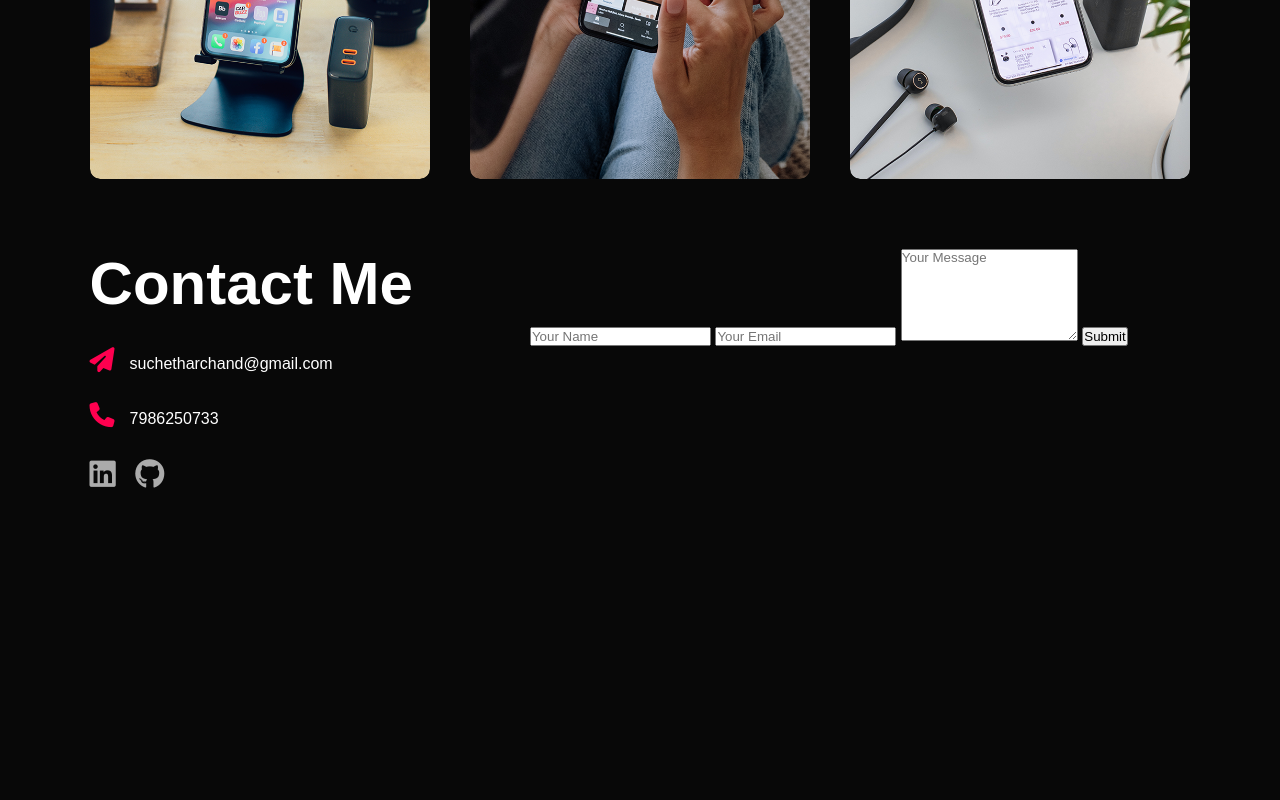
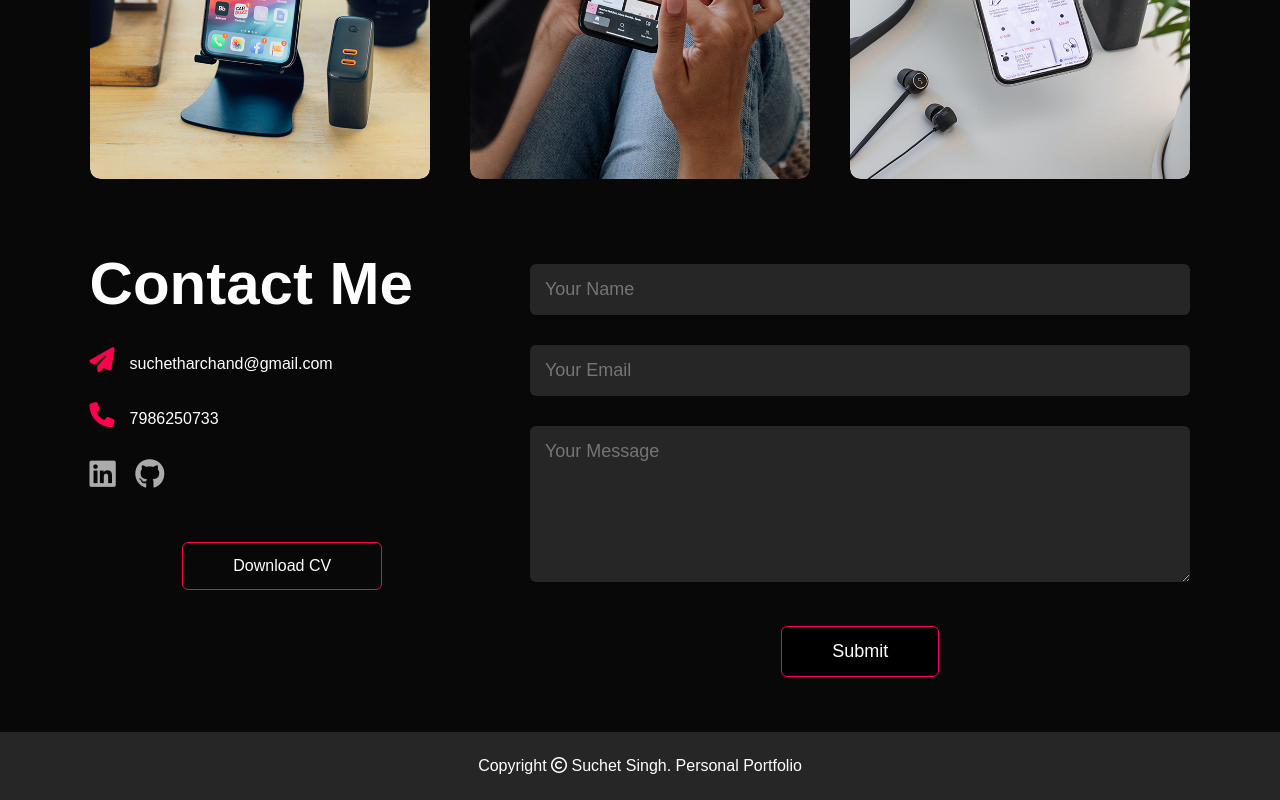
Before and after one commit to suchetsingh/My_Portfolio, a plain HTML site: page index.html in a window 1280 px wide. Shown: the part 2504-3304 px from the top of the page. Before the commit the page ends 3006 px from the top, so only its background shows below. Drawn offline with nearby package versions, Linux system fonts and the light colour scheme.

Commit message:
final commit

```diff
--- a/index.html
+++ b/index.html
@@ -189,21 +189,25 @@
                 target="_blank"
                 ><i class="fa-brands fa-linkedin"></i
               ></a>
-              <a href="https://github.com/suchetsingh"
+              <a href="https://github.com/suchetsingh" target="_blank"
                 ><i class="fa-brands fa-github"></i
               ></a>
             </div>
+            <a href="images/Suchet_resume.pdf" download class="btn">Download CV</a>
           </div>
 
           <div class="contact-right">
             <form>
               <input type="text" name="Name" placeholder="Your Name" required>
-              <input type="email" name="Email" placeholder="Your Email" readonly>
+              <input type="email" name="Email" placeholder="Your Email" required>
               <textarea name="Message" rows="6" placeholder="Your Message"></textarea>
-              <button type="submit">Submit</button>
+              <button type="submit" class="btn2">Submit</button>
             </form>
           </div>
         </div>
+      </div>
+      <div class="copyright">
+        <p>Copyright <i class="fa-regular fa-copyright"></i> Suchet Singh. Personal Portfolio</p>
       </div>
     </div>
     <script>
--- a/style.css
+++ b/style.css
@@ -292,3 +292,57 @@ nav ul li a:hover::after{
     color: #ff004f;
     transform: translateY(-9px);
 }
+.btn{
+    display: block;
+    margin: 50px auto;
+    width: fit-content;
+    border: 1px solid #ff004f;
+    padding: 14px 50px;
+    border-radius: 6px;
+    text-decoration: none;
+    color: white;
+    transform: background 0.5s;
+}
+.btn:hover{
+    background: #ff004f;
+}
+.btn2{
+    display: block;
+    margin: 25px auto;
+    width: fit-content;
+    border: 1px solid #ff004f;
+    padding: 14px 50px;
+    border-radius: 6px;
+    text-decoration: none;
+    background:black;
+    color: white;
+    font-size: 18px;
+    cursor: pointer;
+    transition: background 0.5s;
+}
+.btn2:hover{
+   background: #ff004f;
+}
+
+.contact-right form{
+    width: 100%;
+}
+form input,form textarea{
+    width: 100%;
+    border: 0;
+    outline: none;
+    background: #262626;
+    padding: 15px;
+    margin: 15px 0;
+    color: #fff;
+    font-size: 18px;
+    border-radius: 6px;
+}
+.copyright{
+    width: 100%;
+    text-align: center;
+    padding: 25px 0;
+    background: #262626;
+    font-weight: 500;
+    margin-top: 20px;
+}
```
